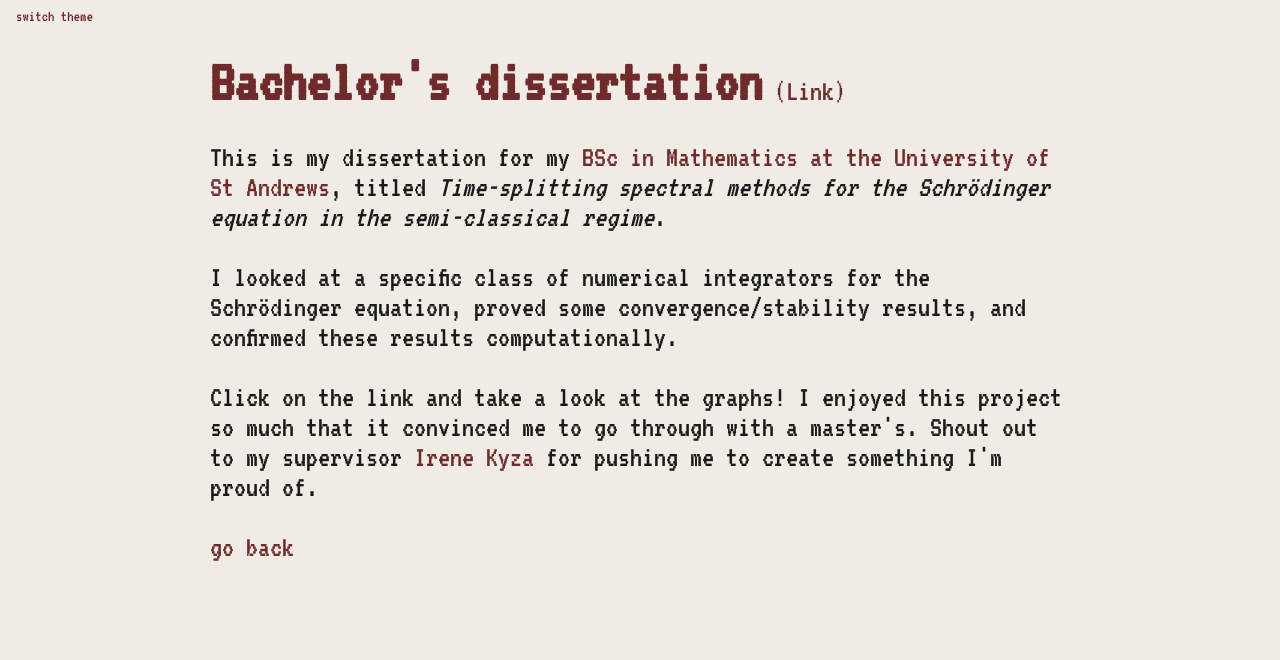
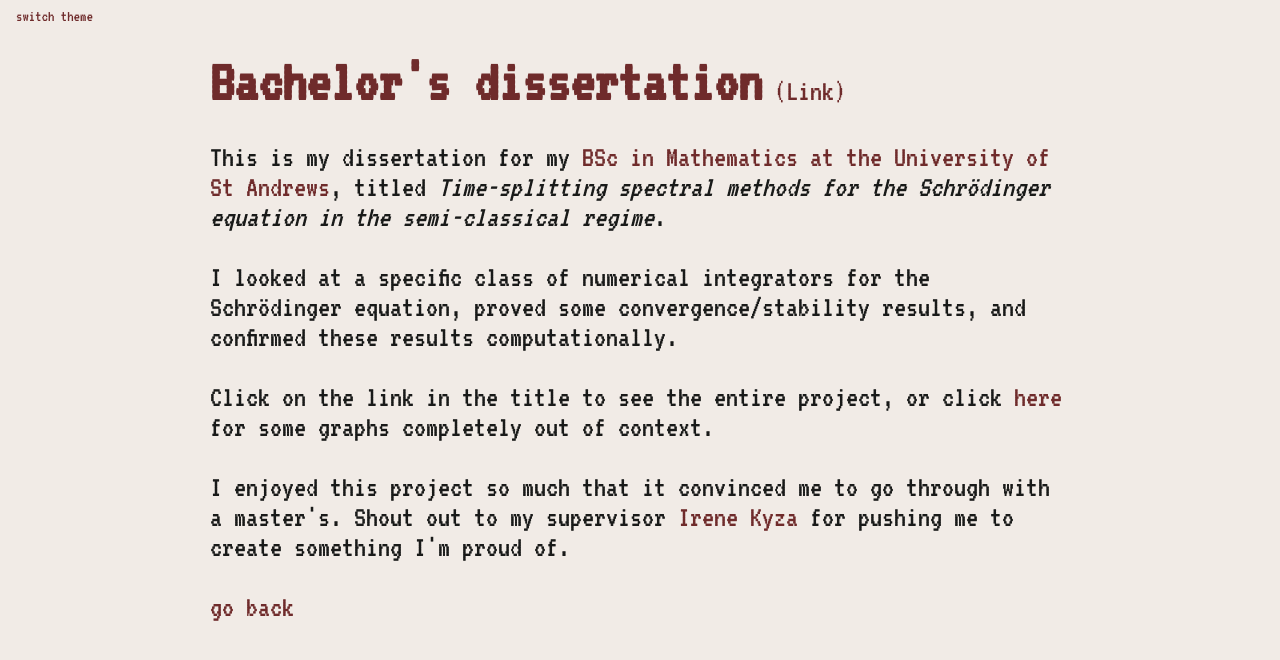
Before and after one commit to andrei-lazer/andrei-lazer.github.io, an Eleventy site: page src/posts/sta-diss.md in a window 1280 px wide. Built offline with nearby package versions, Linux system fonts and the light colour scheme; Eleventy itself is replaced by a stand-in of ours; files that its build step writes are made by us from their sources; no server answers.

Commit message:
added things

```diff
--- a/package.json
+++ b/package.json
@@ -13,7 +13,8 @@
     "license": "ISC",
     "type": "module",
     "dependencies": {
-        "@11ty/eleventy-img": "^6.0.4"
+        "@11ty/eleventy-img": "^6.0.4",
+        "@11ty/eleventy-plugin-syntaxhighlight": "^5.0.2"
     },
     "devDependencies": {
         "@11ty/eleventy": "^3.1.2"
--- a/src/_includes/macros.njk
+++ b/src/_includes/macros.njk
@@ -38,7 +38,9 @@
         </script>
 
         <link id="theme-stylesheet" rel="stylesheet" href="">
+        {% if icon %}
         <link rel="icon" type="image/x-icon" eleventy:formats="gif" width="50px" href="/assets/{{ icon }}">
+        {% endif %}
 
 
         <link href="/style/style.css" rel="stylesheet" type="text/css" media="all">
--- a/src/posts/sta-diss.md
+++ b/src/posts/sta-diss.md
@@ -16,6 +16,10 @@ spectral methods for the Schrödinger equation in the semi-classical regime*.
 I looked at a specific class of numerical integrators for the Schrödinger equation, proved some
 convergence/stability results, and confirmed these results computationally.
 
-Click on the link and take a look at the graphs! I enjoyed this project so much that it convinced me to go
-through with a master's. Shout out to my supervisor [Irene Kyza](https://www.st-andrews.ac.uk/mathematics-statistics/people/ika1/)
-for pushing me to create something I'm proud of.
+Click on the link in the title to see the entire project, or click [here](/assets/diss_graphs.png)
+for some graphs completely out of context.
+
+I enjoyed this project so much that it convinced me to go
+through with a master's. Shout out to my supervisor
+[Irene Kyza](https://www.st-andrews.ac.uk/mathematics-statistics/people/ika1/) for pushing me to create
+something I'm proud of.
```
Also changed, not shown: src/posts/upos-paper.md (+3 -0 lines), src/assets/diss_graphs.png (added), src/assets/orbits_flows.png (added), src/assets/orbits_plots.png (added), 1 other file.
